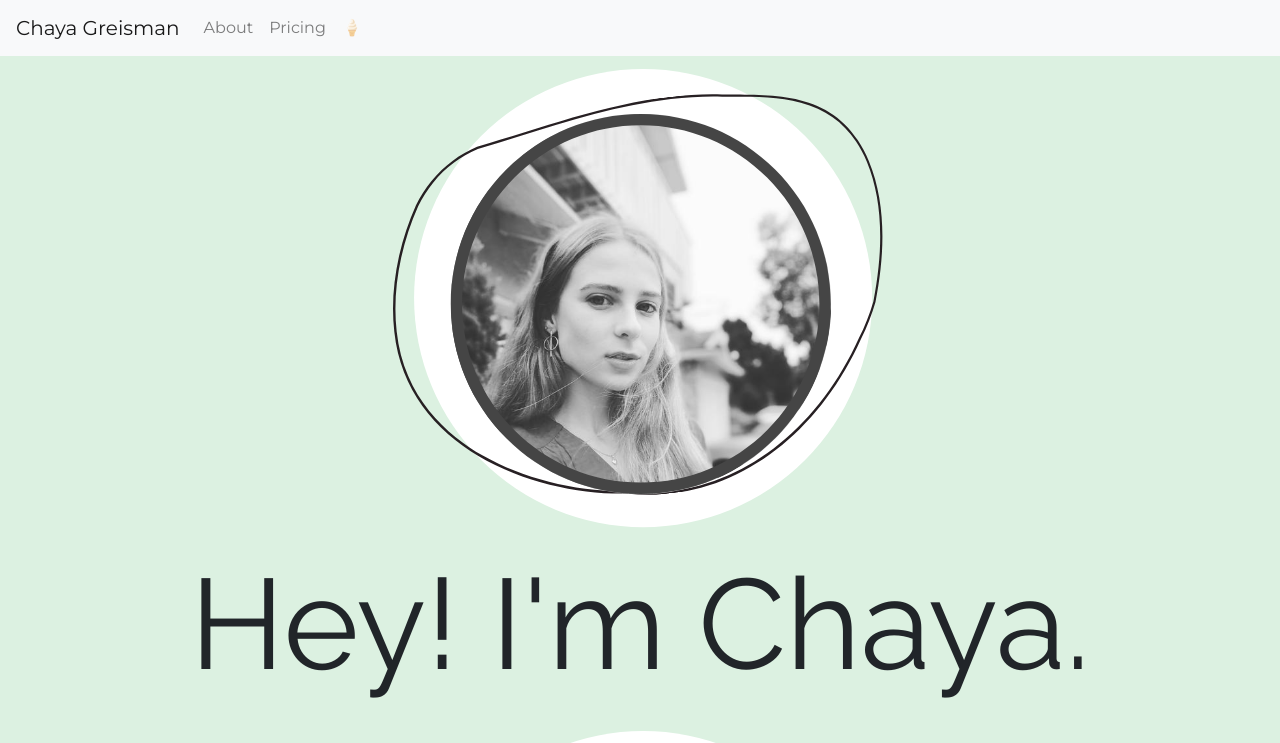
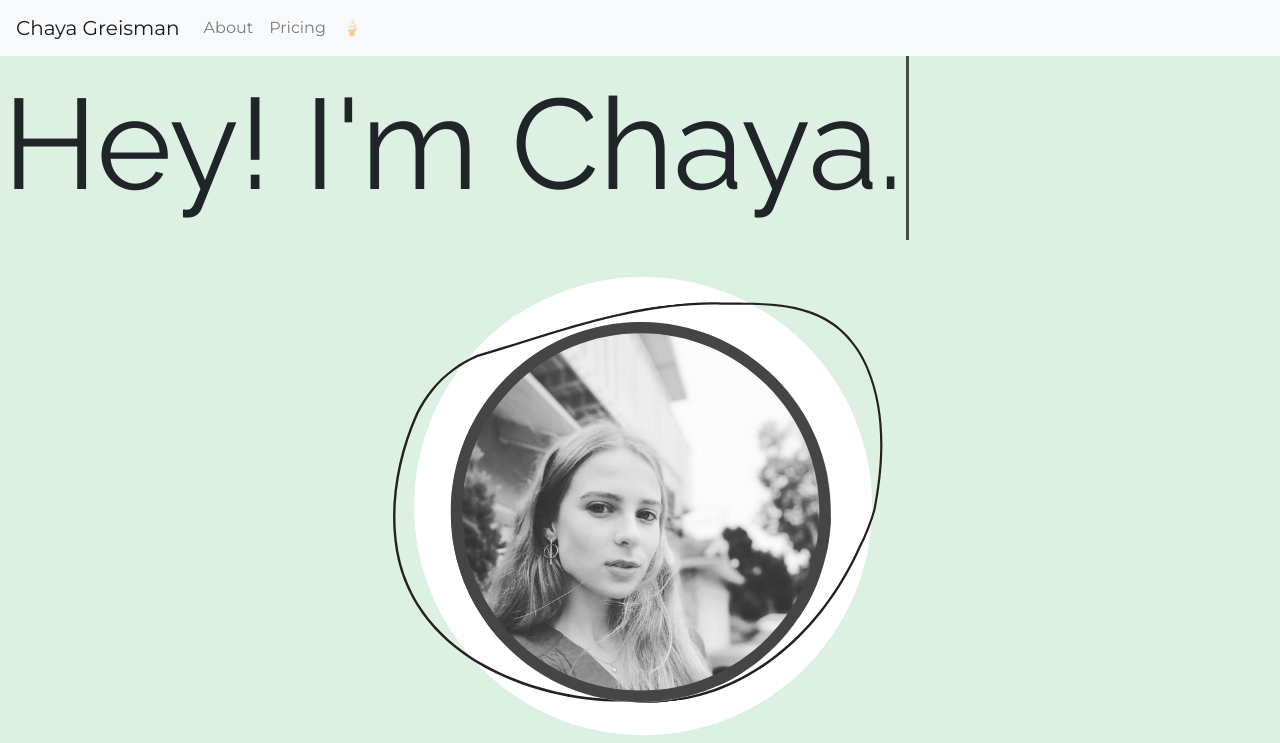
Before and after one commit to ChayaGreisman/personal-site, a React (Create React App) app: page / in a window 1280 px wide. Shown: the top 743 px of the page. Built offline with nearby package versions, Linux system fonts and the light colour scheme.

Commit message:
trying typing effect

```diff
--- a/src/App.css
+++ b/src/App.css
@@ -1,5 +1,6 @@
 .App {
   text-align: center;
+  padding-top: 3em;
 }
 
 .App-logo {
@@ -43,13 +44,35 @@ div.modal-content{
   /* background-image: url(./scoop.png); */
 }
 
-.modal-backdrop
-{
+.modal-backdrop {
     width: auto;
     opacity:0.5 !important;
 }
 
+.typing{
+  font-family: Raleway;
+  font-size: 10vw;
+  border-right: solid 3px rgb(0, 0, 0);
+  white-space: nowrap;
+  overflow: hidden;
+  animation: animated-text 4s steps(29,end) 1s 1 normal both,
+             animated-cursor 600ms steps(29,end) infinite;
+}
 
+
+/* text animation */
+
+@keyframes animated-text{
+  from{width: 0;}
+  to{width: 71%;}
+}
+
+/* cursor animations */
+
+@keyframes animated-cursor{
+  from{border-right-color: rgb(0, 0, 0);}
+  to{border-right-color: transparent;}
+}
 
 @keyframes App-logo-spin {
   from {
--- a/src/App.js
+++ b/src/App.js
@@ -11,18 +11,12 @@ function App() {
   const handleShow = () => setShow(true);
 
   return (
-    <div className="App" style={{paddingTop: '3em'}}>
+    <div className="App">
 
       <IceCreamModal show={show} handleClose={handleClose}/>
       <NavBar handleShow={handleShow}/>
 
-
-
-
-
-        <img src="./mepic2.png" alt="chaya-greisman"/>
-        <h1 style={{fontFamily: 'Raleway', fontSize: '10vw'}}>Hey! I'm Chaya.</h1>
-
+      <p className="typing">Hey! I'm Chaya.</p>
       <div id='about'>
           <img src="./mepic2.png" alt="chaya-greisman"/>
           <h1 style={{fontFamily: 'Raleway', fontSize: '10vw'}}>Hey! I'm Chaya.</h1>
```
Also changed, not shown: public/index.html (+0 -13 lines).
